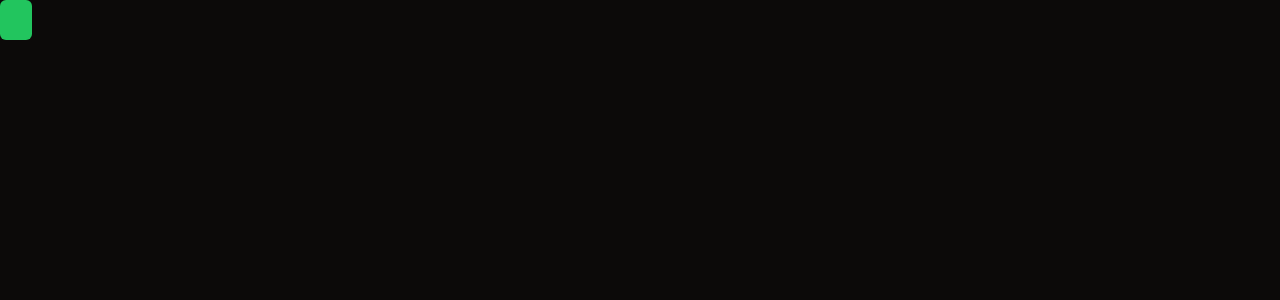
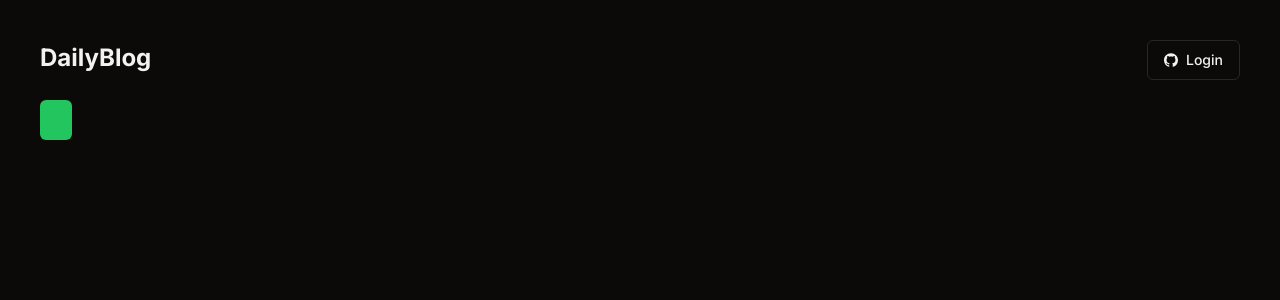
Before and after one commit to filipebteixeira98/personal-blog, a Next.js app: page / in a window 1280 px wide. Shown: the top 300 px of the page. Built offline with nearby package versions, Linux system fonts and the light colour scheme.

Commit message:
chore: created header component structure

```diff
--- a/app/layout.tsx
+++ b/app/layout.tsx
@@ -2,6 +2,7 @@
 import { Inter } from 'next/font/google'
 
 import { ThemeProvider } from '@/components/theme-provider'
+import { Navbar } from '@/components/nav/Navbar'
 
 import './globals.css'
 
@@ -26,7 +27,10 @@
           enableSystem
           disableTransitionOnChange
         >
-          {children}
+          <main className="max-w-7xl mx-auto p-10 space-y-5">
+            <Navbar />
+            {children}
+          </main>
         </ThemeProvider>
       </body>
     </html>
--- /dev/null
+++ b/components/nav/Navbar.tsx
@@ -0,0 +1,21 @@
+import Link from 'next/link'
+import { SiGithub } from 'react-icons/si'
+
+import { Button } from '@/components/ui/button'
+
+export function Navbar() {
+  return (
+    <nav className="flex items-center justify-between">
+      <div className="group">
+        <Link href="/" className="text-2xl font-bold">
+          DailyBlog
+        </Link>
+        <div className="h-1 w-0 group-hover:w-full transition-all bg-green-500"></div>
+      </div>
+      <Button variant="outline" className="flex items-center gap-2">
+        <SiGithub />
+        Login
+      </Button>
+    </nav>
+  )
+}
```
